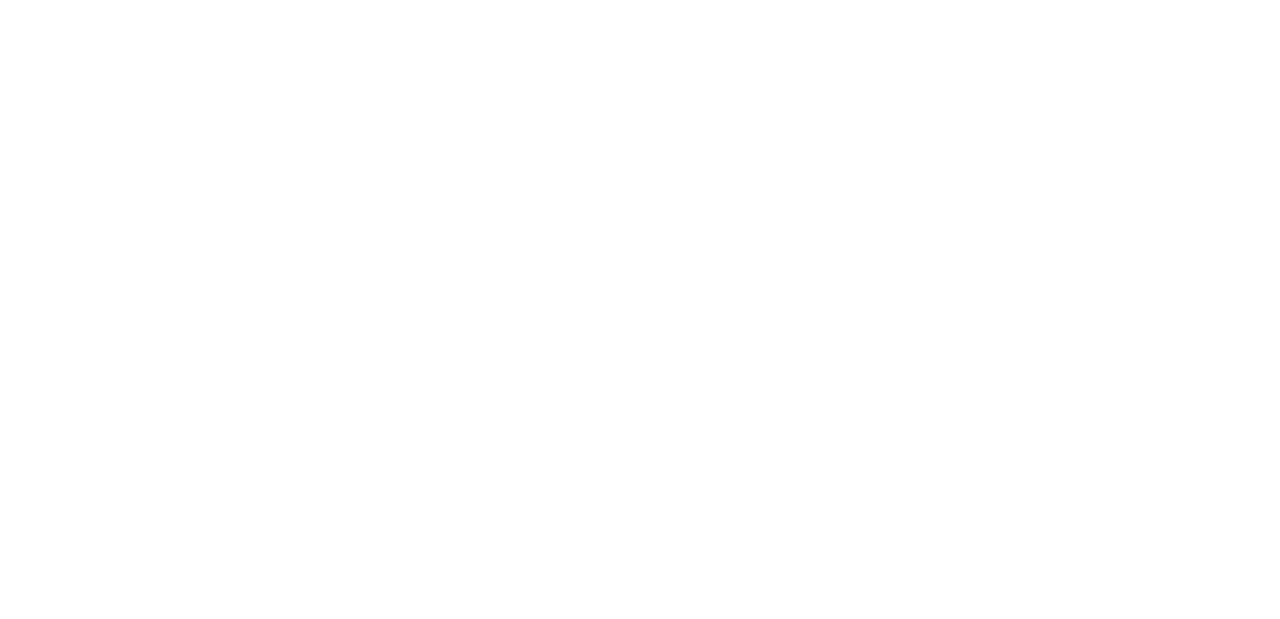
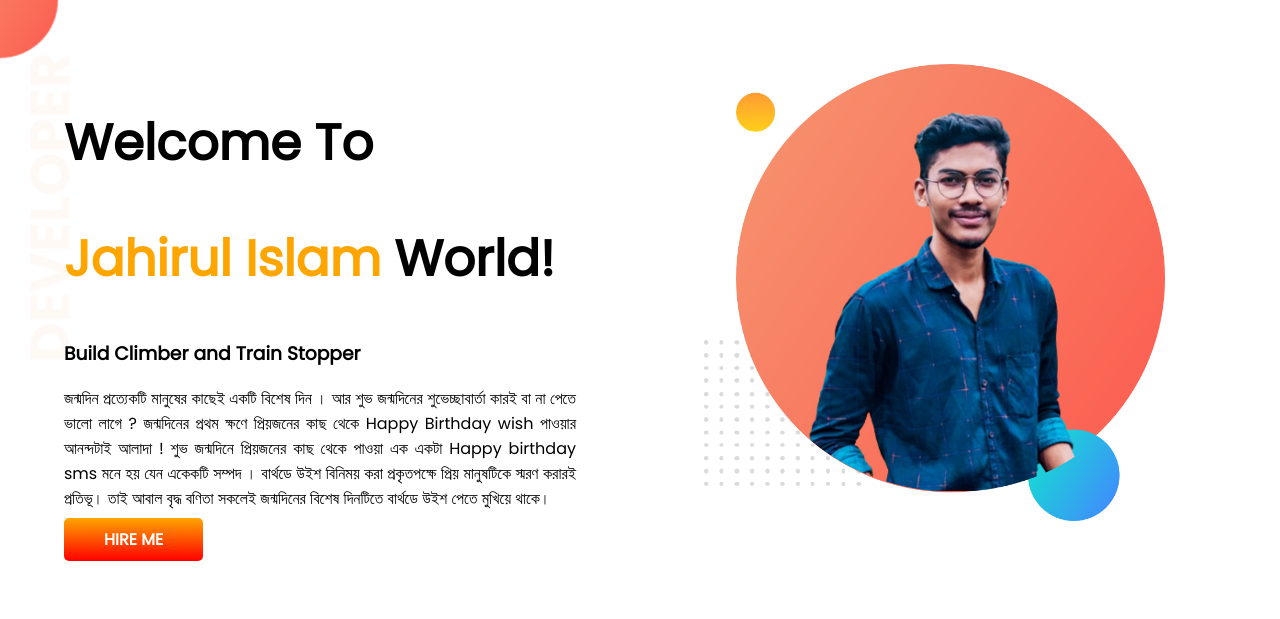
Before and after one commit to Jahirul07/developer-protfolio, a plain HTML site: page index.html in a window 1280 px wide. Drawn offline with Linux system fonts and the light colour scheme.

Commit message:
first commit

```diff
--- a/index.html
+++ b/index.html
@@ -5,7 +5,39 @@
     <meta http-equiv="X-UA-Compatible" content="IE=edge" />
     <meta name="viewport" content="width=device-width, initial-scale=1.0" />
     <title>jahirul Islam</title>
+    <link rel="preconnect" href="https://fonts.googleapis.com" />
+    <link rel="preconnect" href="https://fonts.gstatic.com" crossorigin />
+    <link
+      href="https://fonts.googleapis.com/css2?family=Poppins&display=swap"
+      rel="stylesheet"
+    />
     <link rel="stylesheet" href="style.css" />
   </head>
-  <body></body>
+  <body>
+    <section class="container">
+      <div class="half-width">
+        <h1>Welcome To</h1>
+        <h1><span class="orange-color">Jahirul Islam</span> World!</h1>
+        <h3>Build Climber and Train Stopper</h3>
+        <p>
+          জন্মদিন প্রত্যেকটি মানুষের কাছেই একটি বিশেষ দিন । আর শুভ জন্মদিনের
+          শুভেচ্ছাবার্তা কারই বা না পেতে ভালো লাগে ? জন্মদিনের প্রথম ক্ষণে
+          প্রিয়জনের কাছ থেকে Happy Birthday wish পাওয়ার আনন্দটাই আলাদা ! শুভ
+          জন্মদিনে প্রিয়জনের কাছ থেকে পাওয়া এক একটা Happy birthday sms মনে হয়
+          যেন একেকটি সম্পদ । বার্থডে উইশ বিনিময় করা প্রকৃতপক্ষে প্রিয়
+          মানুষটিকে স্মরণ করারই প্রতিভূ। তাই আবাল বৃদ্ধ বণিতা সকলেই জন্মদিনের
+          বিশেষ দিনটিতে বার্থডে উইশ পেতে মুখিয়ে থাকে।
+        </p>
+        <a
+          class="link-button"
+          target="_blank"
+          href="https://www.linkedin.com/in/jahirul-islam-b717b5177/"
+          >HIRE ME</a
+        >
+      </div>
+      <div class="half-width">
+        <img src="images/my-bg1.png" alt="" />
+      </div>
+    </section>
+  </body>
 </html>
--- a/style.css
+++ b/style.css
@@ -0,0 +1,34 @@
+body {
+  font-family: "Poppins", sans-serif;
+  margin: 0;
+  padding: 0;
+}
+h1 {
+  font-size: 50px;
+}
+p {
+  text-align: justify;
+}
+.orange-color {
+  color: orange;
+}
+.container {
+  display: flex;
+  background-image: url(images/top-banner.png);
+  background-repeat: no-repeat;
+}
+.half-width {
+  width: 50%;
+  padding: 5%;
+}
+.half-width img {
+  width: 90%;
+}
+.link-button {
+  background-image: linear-gradient(orange, red);
+  text-decoration: none;
+  color: white;
+  padding: 10px 40px;
+  border-radius: 5px;
+  font-weight: 700;
+}
```
Also changed, not shown: images/dream-bg.png (added), images/exp-bg.png (added), images/jhankar.png (added), images/jhankar2.png (added), images/my-bg.png (added), images/my-bg1.png (added), images/my-bg2.png (added), images/top-banner.png (added), 7 other files.
